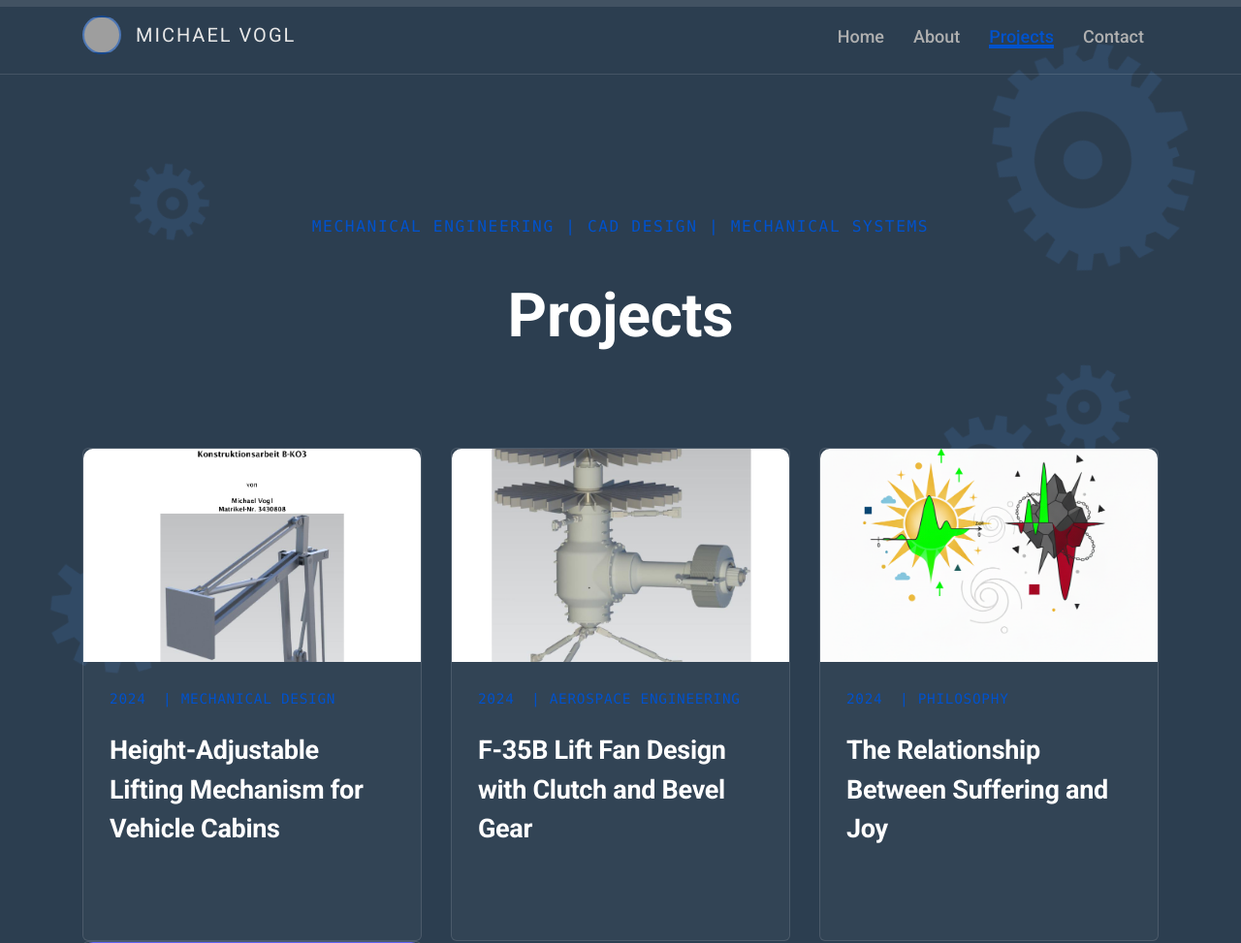
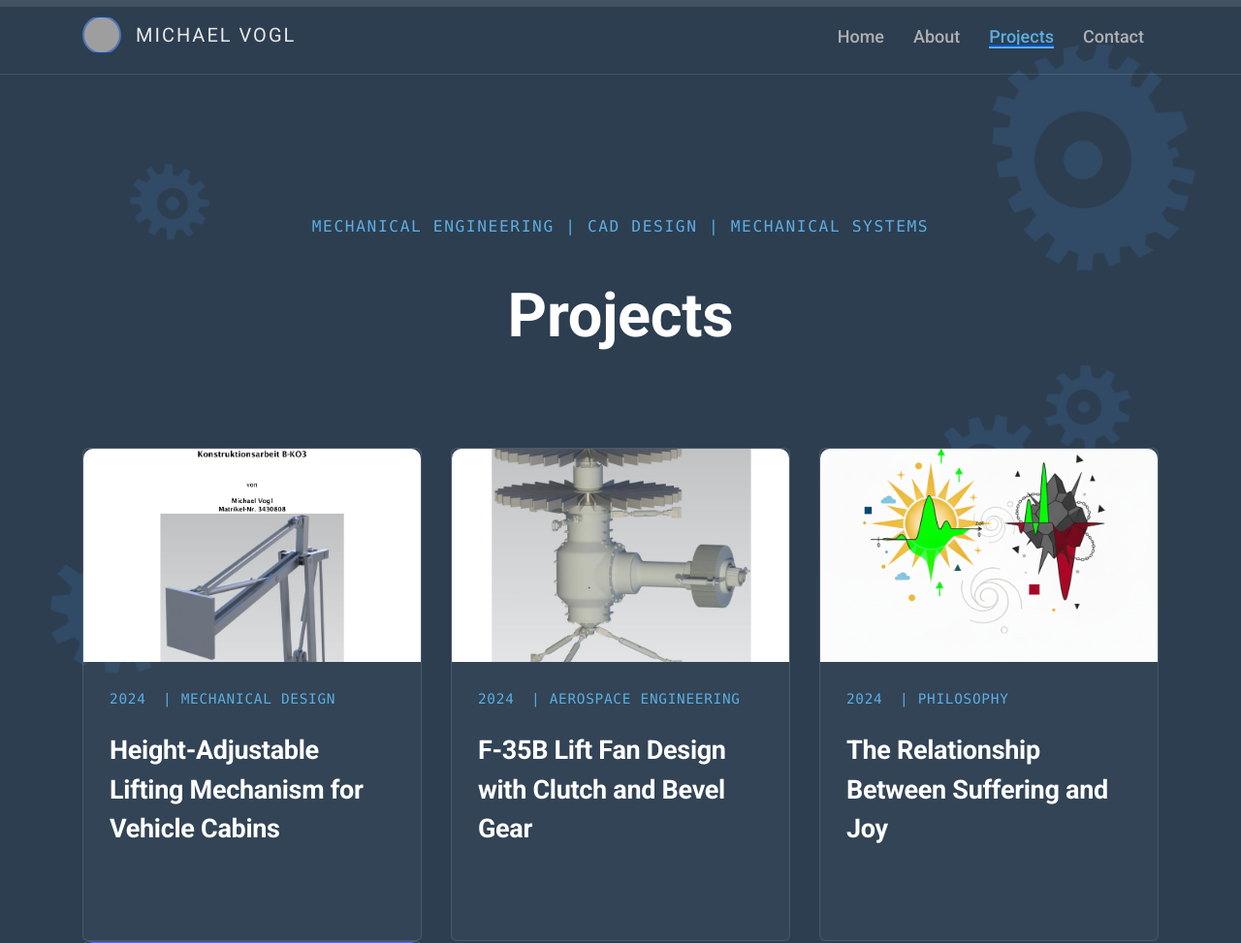
Before and after one commit to voglll/portfolio, a plain HTML site: page projects.html in a window 1280 px wide. Shown: the top 973 px of the page at 97% size. Drawn offline with nearby package versions, Linux system fonts and the light colour scheme; grey boxes are pictures that could not be loaded; animation ran at ten frames a second.

Commit message:
Improve text visibility: brighter accent color, enhanced scroll glow effects

```diff
--- a/css/body.css
+++ b/css/body.css
@@ -60,12 +60,12 @@ body::after {
     position: absolute;
     top: var(--glow-y, 30%);
     left: var(--glow-x, 70%);
-    width: 60vw;
-    height: 60vh;
-    background: radial-gradient(circle, rgba(0, 82, 204, 0.15) 0%, transparent 70%);
+    width: 70vw;
+    height: 70vh;
+    background: radial-gradient(circle, rgba(93, 173, 226, 0.18) 0%, rgba(52, 152, 219, 0.08) 40%, transparent 70%);
     transform: translate(-50%, -50%);
-    transition: top 0.8s ease-out, left 0.8s ease-out;
-    filter: blur(60px);
+    transition: top 0.6s ease-out, left 0.6s ease-out;
+    filter: blur(50px);
 }
 
 .scroll-glow::after {
@@ -73,12 +73,12 @@ body::after {
     position: absolute;
     top: var(--glow-y2, 70%);
     left: var(--glow-x2, 20%);
-    width: 50vw;
-    height: 50vh;
-    background: radial-gradient(circle, rgba(74, 139, 223, 0.12) 0%, transparent 70%);
+    width: 55vw;
+    height: 55vh;
+    background: radial-gradient(circle, rgba(52, 152, 219, 0.15) 0%, rgba(41, 128, 185, 0.06) 40%, transparent 70%);
     transform: translate(-50%, -50%);
-    transition: top 1s ease-out, left 1s ease-out;
-    filter: blur(80px);
+    transition: top 0.8s ease-out, left 0.8s ease-out;
+    filter: blur(70px);
 }
 
 .page{
@@ -127,7 +127,7 @@ body .KW_progressBar {
   max-width: 800px; padding: 20px;
 }
 .hero-title { font-size: 3.5em; font-weight: 700; margin-bottom: 0.5em; color: #fff; }
-.hero-subtitle { font-size: 1.5em; margin-bottom: 1em; color: #b0b0b0; }
+.hero-subtitle { font-size: 1.5em; margin-bottom: 1em; color: #e0e0e0; }
 
 /* --- General Content Sections --- */
 .ftco-section {
@@ -186,7 +186,7 @@ body .KW_progressBar {
     font-family: 'SFMono-Regular', Menlo, Monaco, Consolas, "Liberation Mono", "Courier New", monospace;
     font-size: 0.9em;
     letter-spacing: 0.1em;
-    color: #0052cc;
+    color: #5dade2;
     text-transform: uppercase;
     margin-bottom: 2em;
 }
@@ -224,7 +224,7 @@ body .KW_progressBar {
 .project-card .project-meta {
     font-family: 'SFMono-Regular', Menlo, Monaco, Consolas, "Liberation Mono", "Courier New", monospace;
     font-size: 0.8em;
-    color: #0052cc;
+    color: #5dade2;
     text-transform: uppercase;
     letter-spacing: .05em;
 }
--- a/css/mech.css
+++ b/css/mech.css
@@ -8,8 +8,8 @@
   --primary-bg: #2c3e50;
   --primary-text: #e8e8e8;
   --secondary-text: #b0b0b0;
-  --accent: #0052cc;
-  --accent-light: #1a3a5c;
+  --accent: #5dade2;
+  --accent-light: #3498db;
   --border-color: rgba(255, 255, 255, 0.12);
   --hover-bg: rgba(255, 255, 255, 0.08);
   --grid-gap: 24px;
--- a/js/main.js
+++ b/js/main.js
@@ -230,13 +230,14 @@ document.addEventListener('DOMContentLoaded', () => {
 	scrollGlow.className = 'scroll-glow';
 	document.body.insertBefore(scrollGlow, document.body.firstChild);
 
-	// Color palettes for different scroll positions
+	// Enhanced color palettes - more dramatic transitions with blues, teals, and purples
 	const colorStops = [
-		{ pos: 0, colors: ['#1a252f', '#2c3e50', '#34495e', '#2c3e50', '#1a252f'] },
-		{ pos: 0.25, colors: ['#1a2a3a', '#2a4a5e', '#3a5a6e', '#2a4a5e', '#1a2a3a'] },
-		{ pos: 0.5, colors: ['#1a2f3a', '#2c4e5a', '#3a5e6a', '#2c4e5a', '#1a2f3a'] },
-		{ pos: 0.75, colors: ['#1f2a35', '#2e3e4a', '#3e4e5a', '#2e3e4a', '#1f2a35'] },
-		{ pos: 1, colors: ['#1a252f', '#2c3e50', '#34495e', '#2c3e50', '#1a252f'] }
+		{ pos: 0, colors: ['#1a252f', '#2c3e50', '#34495e', '#2c3e50', '#1a252f'] },      // Dark industrial blue
+		{ pos: 0.2, colors: ['#1a2d3d', '#234a5f', '#2d5a6f', '#234a5f', '#1a2d3d'] },    // Teal shift
+		{ pos: 0.4, colors: ['#1e2a3a', '#2a3f55', '#354d65', '#2a3f55', '#1e2a3a'] },    // Steel blue
+		{ pos: 0.6, colors: ['#1f2937', '#2d3a4a', '#3a485a', '#2d3a4a', '#1f2937'] },    // Cooler gray-blue
+		{ pos: 0.8, colors: ['#1a2535', '#283545', '#354555', '#283545', '#1a2535'] },    // Deep blue-gray
+		{ pos: 1, colors: ['#1a252f', '#2c3e50', '#34495e', '#2c3e50', '#1a252f'] }       // Back to start
 	];
 
 	// Interpolate between two colors
@@ -282,16 +283,20 @@ document.addEventListener('DOMContentLoaded', () => {
 				document.body.style.setProperty('--bg-color-4', colors[3]);
 				document.body.style.setProperty('--bg-color-5', colors[4]);
 
-				// Move glow positions based on scroll
-				const glowY = 20 + scrollPercent * 60;
-				const glowX = 60 + Math.sin(scrollPercent * Math.PI * 2) * 20;
-				const glowY2 = 80 - scrollPercent * 50;
-				const glowX2 = 30 + Math.cos(scrollPercent * Math.PI * 2) * 15;
+				// Enhanced glow movement - more dynamic with sine waves
+				const glowY = 25 + scrollPercent * 50 + Math.sin(scrollPercent * Math.PI * 3) * 10;
+				const glowX = 65 + Math.sin(scrollPercent * Math.PI * 2) * 25;
+				const glowY2 = 75 - scrollPercent * 45 + Math.cos(scrollPercent * Math.PI * 4) * 8;
+				const glowX2 = 25 + Math.cos(scrollPercent * Math.PI * 2.5) * 20;
 
 				scrollGlow.style.setProperty('--glow-y', `${glowY}%`);
 				scrollGlow.style.setProperty('--glow-x', `${glowX}%`);
 				scrollGlow.style.setProperty('--glow-y2', `${glowY2}%`);
 				scrollGlow.style.setProperty('--glow-x2', `${glowX2}%`);
+
+				// Subtle glow intensity change based on scroll
+				const glowOpacity = 0.35 + Math.sin(scrollPercent * Math.PI) * 0.15;
+				scrollGlow.style.opacity = glowOpacity;
 
 				ticking = false;
 			});
```
